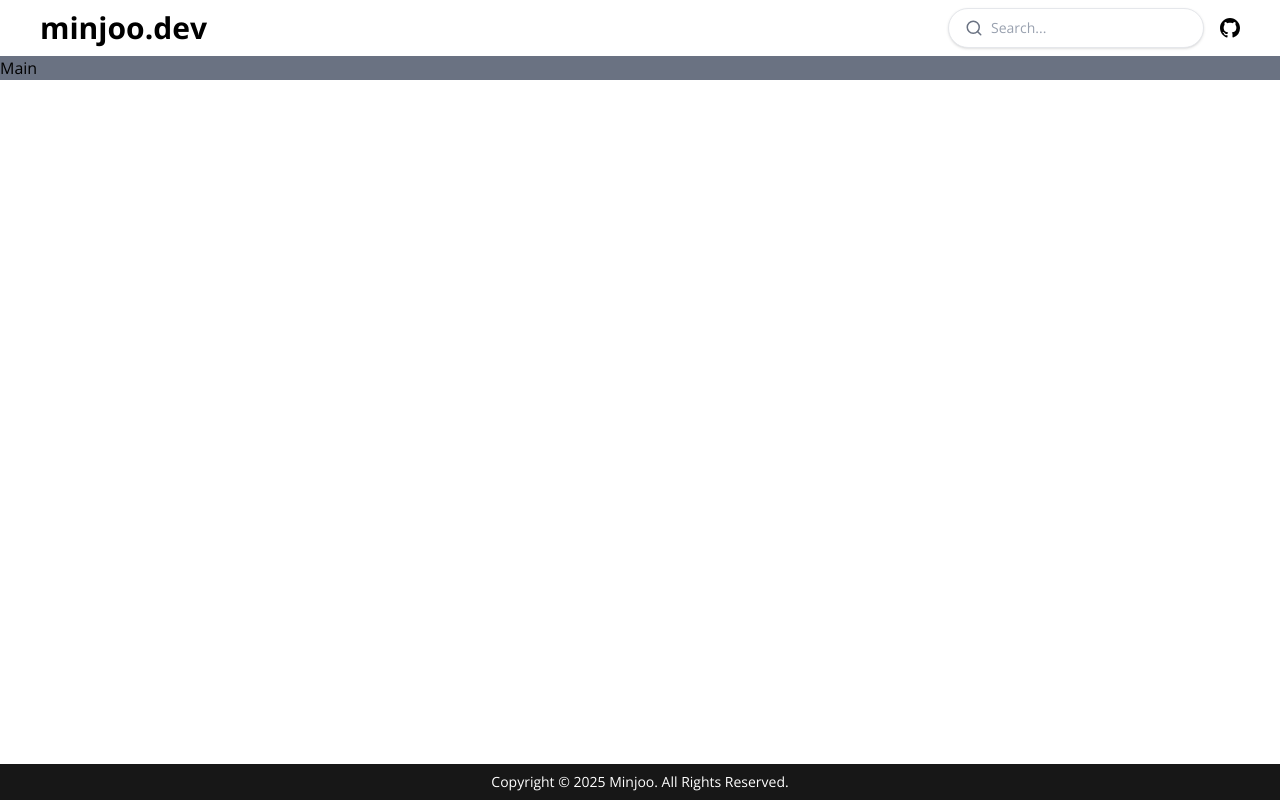
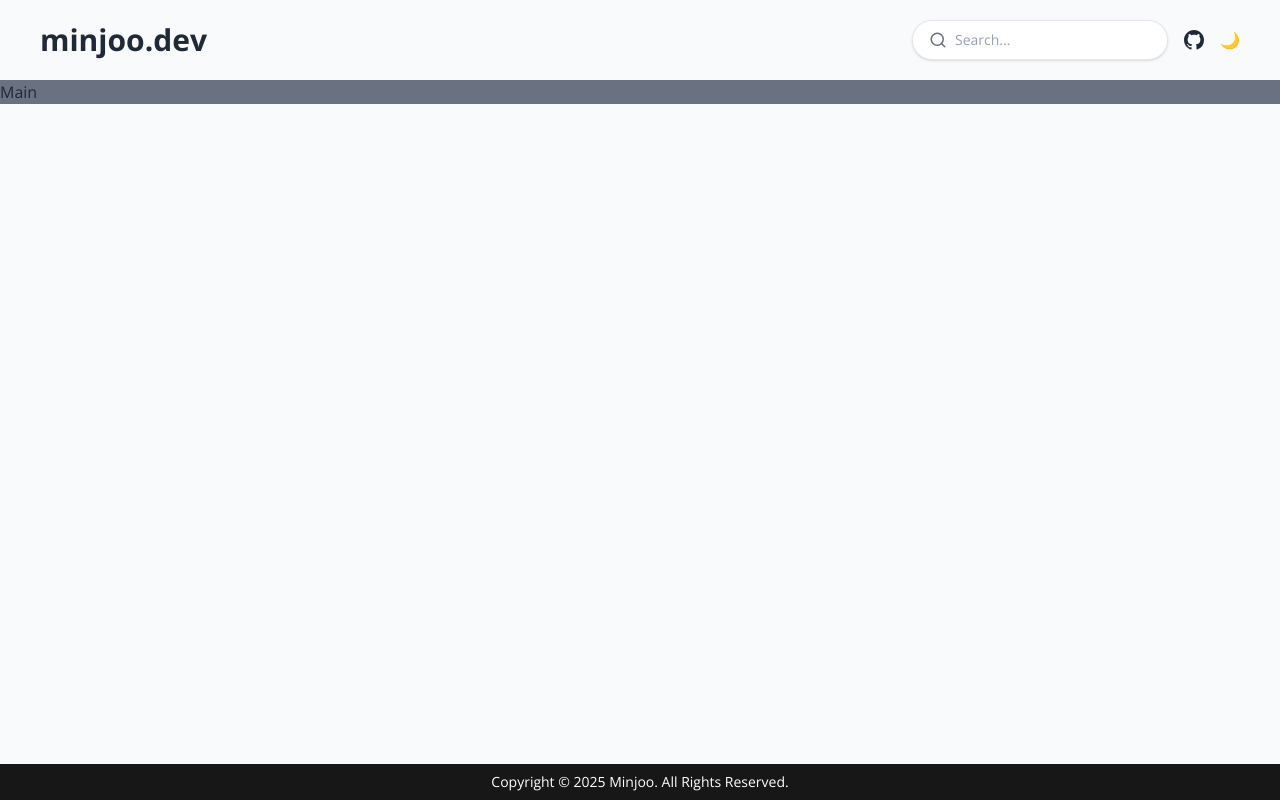
Before and after one commit to Minjoo522/my-blog, a Next.js app: page / in a window 1280 px wide. Built offline with nearby package versions, Linux system fonts and the light colour scheme.

Commit message:
feat: add darkmode

```diff
--- a/src/app/globals.css
+++ b/src/app/globals.css
@@ -1,7 +1,27 @@
 @import 'tailwindcss';
+
+@custom-variant dark (&:where(.dark, .dark *));
+
+@layer base {
+    :root {
+        --bg: #f9fafb;
+        --text: #1f2937;
+        --border: #e5e7eb;
+        --icon: #4b5563;
+    }
+
+    .dark {
+        --bg: #343541;
+        --text: #f3f4f6;
+        --border: #4b5563;
+        --icon: #9ca3af;
+    }
+}
 
 html,
 body {
     height: 100vh;
     overflow-y: auto;
+    background-color: var(--bg);
+    color: var(--text);
 }
--- /dev/null
+++ b/src/components/DarkModeToggle.tsx
@@ -0,0 +1,26 @@
+'use client';
+
+import { useEffect, useState } from 'react';
+
+export default function DarkModeToggle() {
+  const [isDark, setIsDark] = useState(false);
+
+  useEffect(() => {
+    const saved = localStorage.getItem('theme');
+    const prefersDark = window.matchMedia('(prefers-color-scheme: dark)').matches;
+
+    const shouldUseDark = saved === 'dark' || (!saved && prefersDark);
+
+    document.documentElement.classList.toggle('dark', shouldUseDark);
+    setIsDark(shouldUseDark);
+  }, []);
+
+  const toggleDark = () => {
+    const newDark = !isDark;
+    document.documentElement.classList.toggle('dark', newDark);
+    localStorage.setItem('theme', newDark ? 'dark' : 'light');
+    setIsDark(newDark);
+  };
+
+  return <button onClick={toggleDark}>{isDark ? '☀️' : '🌙'}</button>;
+}
--- a/src/components/Header.tsx
+++ b/src/components/Header.tsx
@@ -5,7 +5,7 @@ import DarkModeToggle from '@/components/DarkModeToggle';
 
 export default function Header() {
   return (
-    <header className='flex items-center justify-between px-10 py-2'>
+    <header className='flex items-center justify-between px-10 py-5'>
       <Link href='/'>
         <h1 className='text-3xl font-bold'>minjoo.dev</h1>
       </Link>
@@ -14,6 +14,7 @@ export default function Header() {
         <a href='https://github.com/Minjoo522' target='_blank' rel='noopener noreferrer'>
           <BsGithub size={20} />
         </a>
+        <DarkModeToggle />
       </nav>
     </header>
   );
```
